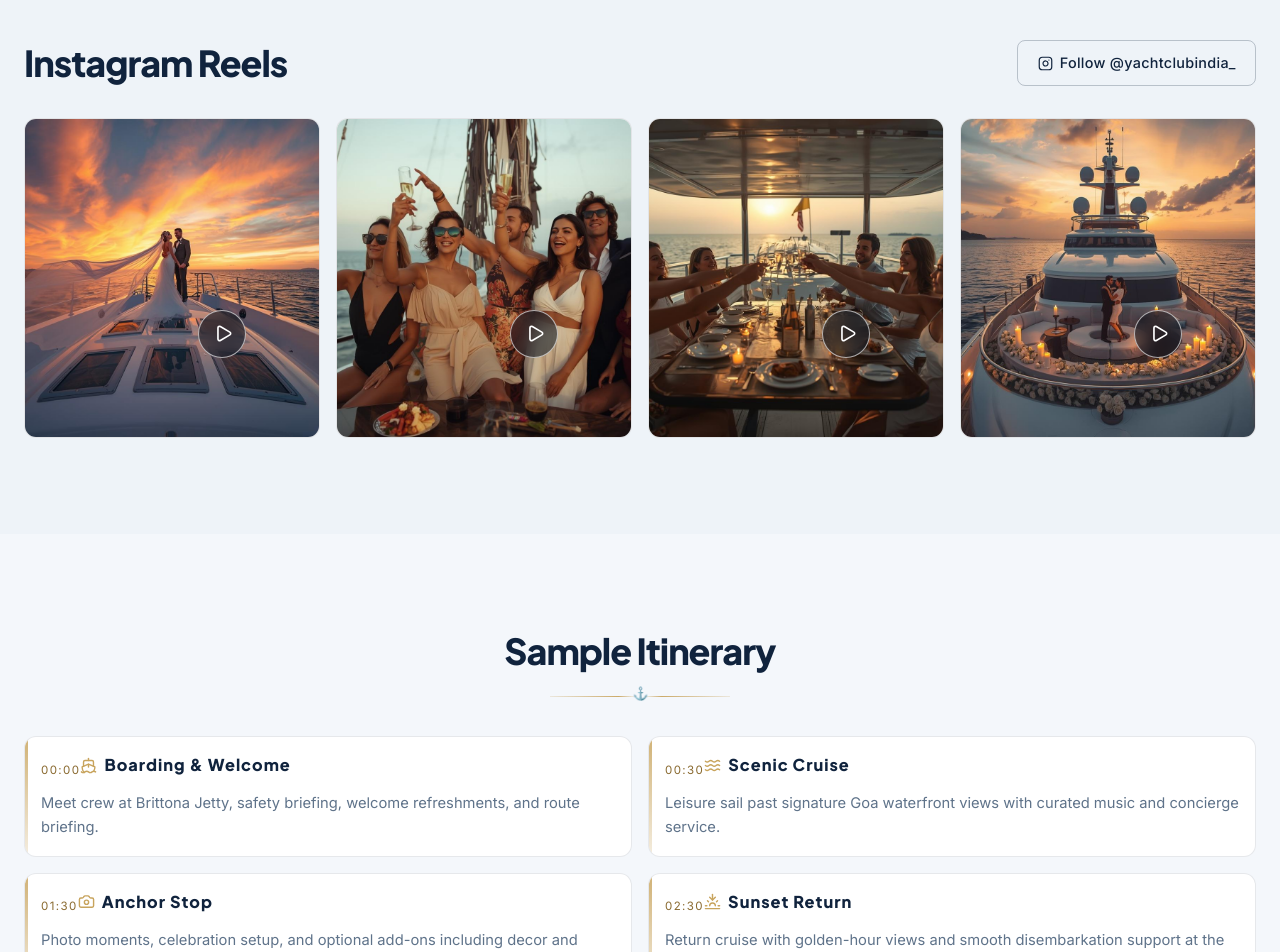
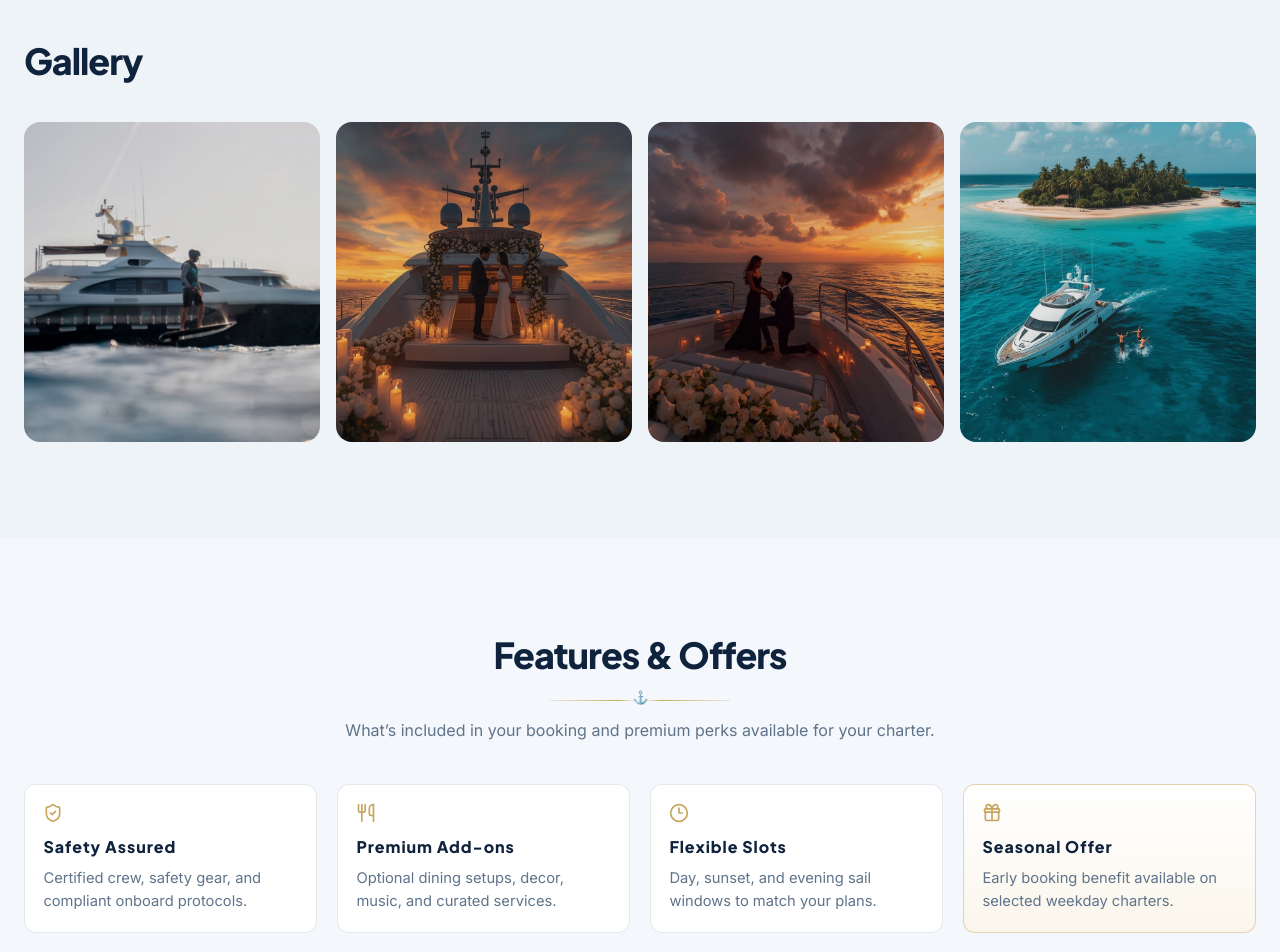
Before and after one commit to SaNjAy-bRo/yacht-club-india, a Next.js app: page /booking in a window 1280 px wide. Shown: the part 1200-2152 px from the top of the page. Built offline with nearby package versions, Linux system fonts and the light colour scheme.

Commit message:
refactor(booking): restructure booking page layouts and extract yacht details

```diff
--- a/src/app/booking/page.tsx
+++ b/src/app/booking/page.tsx
@@ -165,42 +165,6 @@ export default function BookingPage() {
                         </div>
                         <p className="booking-price mt-5">Starting from {selectedYacht ? selectedYacht.price : '₹____'} <span>/ hour</span></p>
 
-                        {selectedYacht && (
-                            <div className="mt-6 space-y-4 text-sm text-[#4E5B6D]">
-                                {selectedYacht.route && (
-                                    <p><strong>Route:</strong> {selectedYacht.route}</p>
-                                )}
-                                {selectedYacht.features && (
-                                    <div>
-                                        <strong>Key Features:</strong>
-                                        <ul className="list-disc pl-5 mt-1 space-y-1">
-                                            {selectedYacht.features.map((feature: string, idx: number) => (
-                                                <li key={idx}>{feature}</li>
-                                            ))}
-                                        </ul>
-                                    </div>
-                                )}
-                                {selectedYacht.inclusions && (
-                                    <div>
-                                        <strong>Complimentary:</strong> {selectedYacht.inclusions.join(', ')}
-                                    </div>
-                                )}
-                                {selectedYacht.foodOptions && (
-                                    <p><strong>Food & Drinks:</strong> {selectedYacht.foodOptions}</p>
-                                )}
-                                {selectedYacht.bestSuitedFor && (
-                                    <div>
-                                        <strong>Best Suited For:</strong> {selectedYacht.bestSuitedFor.join(', ')}
-                                    </div>
-                                )}
-                                {selectedYacht.highlight && (
-                                    <div className="mt-3 p-3 bg-gold/10 rounded-lg text-gold font-medium">
-                                        ✨ {selectedYacht.highlight}
-                                    </div>
-                                )}
-                            </div>
-                        )}
-
                         <p className="booking-copy mt-6 border-t border-black/10 pt-4">Select your date and time slot to reserve this yacht. Final itinerary can be customized with concierge support.</p>
 
                         <form className="mt-7 space-y-4" onSubmit={handleCheckout}>
@@ -279,51 +243,86 @@ export default function BookingPage() {
                 </div>
             </section>
 
-            {/* Instagram Reels Section */}
+            {/* Yacht Details Section */}
+            {selectedYacht && (
+                <section className="bg-white py-24 border-t border-black/5">
+                    <div className="mx-auto max-w-7xl px-6" data-reveal="true">
+                        <div className="max-w-3xl mb-12">
+                            <h2 className="section-title text-left no-divider">Yacht Overview</h2>
+                            {selectedYacht.highlight && (
+                                <p className="mt-4 text-lg text-gold font-medium">✨ {selectedYacht.highlight}</p>
+                            )}
+                        </div>
+
+                        <div className="grid gap-10 md:grid-cols-2 lg:grid-cols-3">
+                            {/* Route & Core Info */}
+                            <div className="space-y-6">
+                                {selectedYacht.route && (
+                                    <div>
+                                        <h3 className="flex items-center gap-2 font-bold text-[#10233D] mb-2"><Ship className="w-5 h-5 text-gold" /> Route & Itinerary</h3>
+                                        <p className="text-sm text-[#4E5B6D] leading-relaxed">{selectedYacht.route}</p>
+                                    </div>
+                                )}
+                                {selectedYacht.bestSuitedFor && (
+                                    <div>
+                                        <h3 className="flex items-center gap-2 font-bold text-[#10233D] mb-2"><PartyPopper className="w-5 h-5 text-gold" /> Best Suited For</h3>
+                                        <div className="flex flex-wrap gap-2 mt-3">
+                                            {selectedYacht.bestSuitedFor.map((item: string, i: number) => (
+                                                <span key={i} className="px-3 py-1.5 bg-[#F4F7FB] text-xs font-semibold text-[#4E5B6D] rounded-lg">{item}</span>
+                                            ))}
+                                        </div>
+                                    </div>
+                                )}
+                            </div>
+
+                            {/* Features */}
+                            {selectedYacht.features && (
+                                <div>
+                                    <h3 className="flex items-center gap-2 font-bold text-[#10233D] mb-4"><ShieldCheck className="w-5 h-5 text-gold" /> Key Features</h3>
+                                    <ul className="space-y-3">
+                                        {selectedYacht.features.map((feature: string, idx: number) => (
+                                            <li key={idx} className="flex items-start gap-3 text-sm text-[#4E5B6D]">
+                                                <div className="mt-1 w-1.5 h-1.5 rounded-full bg-gold shrink-0" />
+                                                <span>{feature}</span>
+                                            </li>
+                                        ))}
+                                    </ul>
+                                </div>
+                            )}
+
+                            {/* Inclusions & Food */}
+                            <div className="space-y-6">
+                                {selectedYacht.inclusions && (
+                                    <div>
+                                        <h3 className="flex items-center gap-2 font-bold text-[#10233D] mb-3"><Gift className="w-5 h-5 text-gold" /> Complimentary</h3>
+                                        <p className="text-sm text-[#4E5B6D] leading-relaxed">{selectedYacht.inclusions.join(' • ')}</p>
+                                    </div>
+                                )}
+                                {selectedYacht.foodOptions && (
+                                    <div>
+                                        <h3 className="flex items-center gap-2 font-bold text-[#10233D] mb-2"><Utensils className="w-5 h-5 text-gold" /> Food & Drinks</h3>
+                                        <p className="text-sm text-[#4E5B6D] leading-relaxed">{selectedYacht.foodOptions}</p>
+                                    </div>
+                                )}
+                            </div>
+                        </div>
+                    </div>
+                </section>
+            )}
+
+            {/* Dynamic Yacht Image Gallery */}
             <section className="section-surface py-24">
                 <div className="mx-auto max-w-7xl px-6" data-reveal="true">
-                    <div className="flex items-center justify-between gap-4">
-                        <h2 className="section-title no-divider text-left">Instagram Reels</h2>
-                        <Button href="#" variant="outline" icon={Instagram}>Follow @yachtclubindia_</Button>
+                    <div className="flex items-center justify-between gap-4 mb-10">
+                        <h2 className="section-title no-divider text-left mb-0">Gallery</h2>
                     </div>
-                    <div className="mt-8 grid gap-4 sm:grid-cols-2 lg:grid-cols-4">
-                        {[1, 2, 3, 4].map((num) => (
-                            <a key={num} href="#" className="reel-card relative h-80 block overflow-hidden rounded-2xl group">
-                                <Image src={`/images/s${num}.jpg`} alt={`Instagram reel ${num}`} fill className="object-cover transition-transform duration-500 group-hover:scale-105" />
-                                <span className="reel-play absolute inset-0 m-auto w-12 h-12 flex items-center justify-center bg-black/40 text-white rounded-full backdrop-blur-sm group-hover:bg-gold/90 transition-all">
-                                    <Play className="w-5 h-5 ml-1" />
-                                </span>
-                            </a>
+                    <div className="grid gap-4 sm:grid-cols-2 lg:grid-cols-4">
+                        {galleryImages.map((src, idx) => (
+                            <div key={idx} className="relative h-64 sm:h-80 block overflow-hidden rounded-2xl group cursor-pointer hover:shadow-xl transition-all" onClick={() => setMainImg(src)}>
+                                <Image src={src} alt={`Yacht image ${idx + 1}`} fill className="object-cover transition-transform duration-700 group-hover:scale-105" />
+                                <div className="absolute inset-0 bg-black/10 group-hover:bg-transparent transition-colors duration-500" />
+                            </div>
                         ))}
-                    </div>
-                </div>
-            </section>
-
-            {/* Itinerary Section */}
-            <section className="bg-[#F4F7FB] py-24">
-                <div className="mx-auto max-w-7xl px-6" data-reveal="true">
-                    <h2 className="section-title">Sample Itinerary</h2>
-                    <div className="itinerary-grid mt-10">
-                        <article className="itinerary-card">
-                            <span className="itinerary-time">00:00</span>
-                            <h3 className="itinerary-head"><Ship /><span>Boarding & Welcome</span></h3>
-                            <p>Meet crew at Brittona Jetty, safety briefing, welcome refreshments, and route briefing.</p>
-                        </article>
-                        <article className="itinerary-card">
-                            <span className="itinerary-time">00:30</span>
-                            <h3 className="itinerary-head"><Waves /><span>Scenic Cruise</span></h3>
-                            <p>Leisure sail past signature Goa waterfront views with curated music and concierge service.</p>
-                        </article>
-                        <article className="itinerary-card">
-                            <span className="itinerary-time">01:30</span>
-                            <h3 className="itinerary-head"><Camera /><span>Anchor Stop</span></h3>
-                            <p>Photo moments, celebration setup, and optional add-ons including decor and dining service.</p>
-                        </article>
-                        <article className="itinerary-card">
-                            <span className="itinerary-time">02:30</span>
-                            <h3 className="itinerary-head"><Sunset /><span>Sunset Return</span></h3>
-                            <p>Return cruise with golden-hour views and smooth disembarkation support at the jetty.</p>
-                        </article>
                     </div>
                 </div>
             </section>
```
